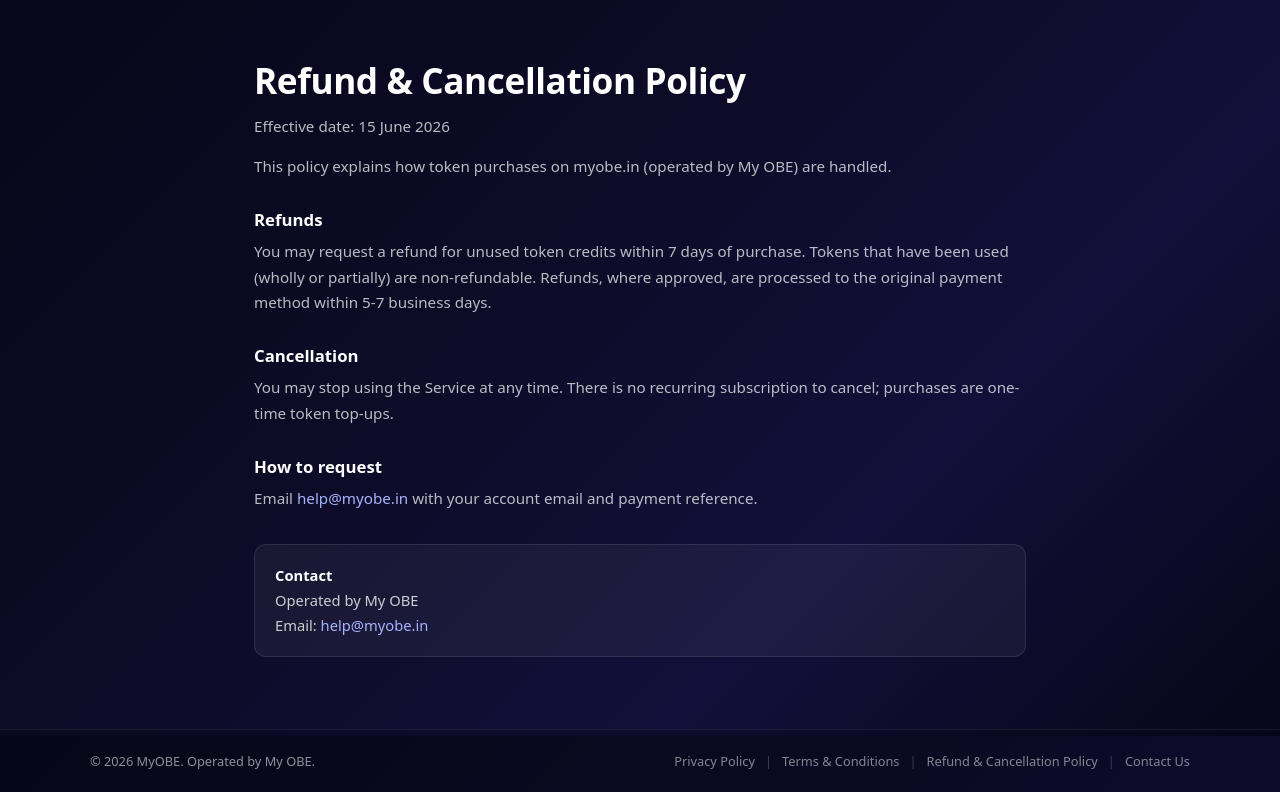
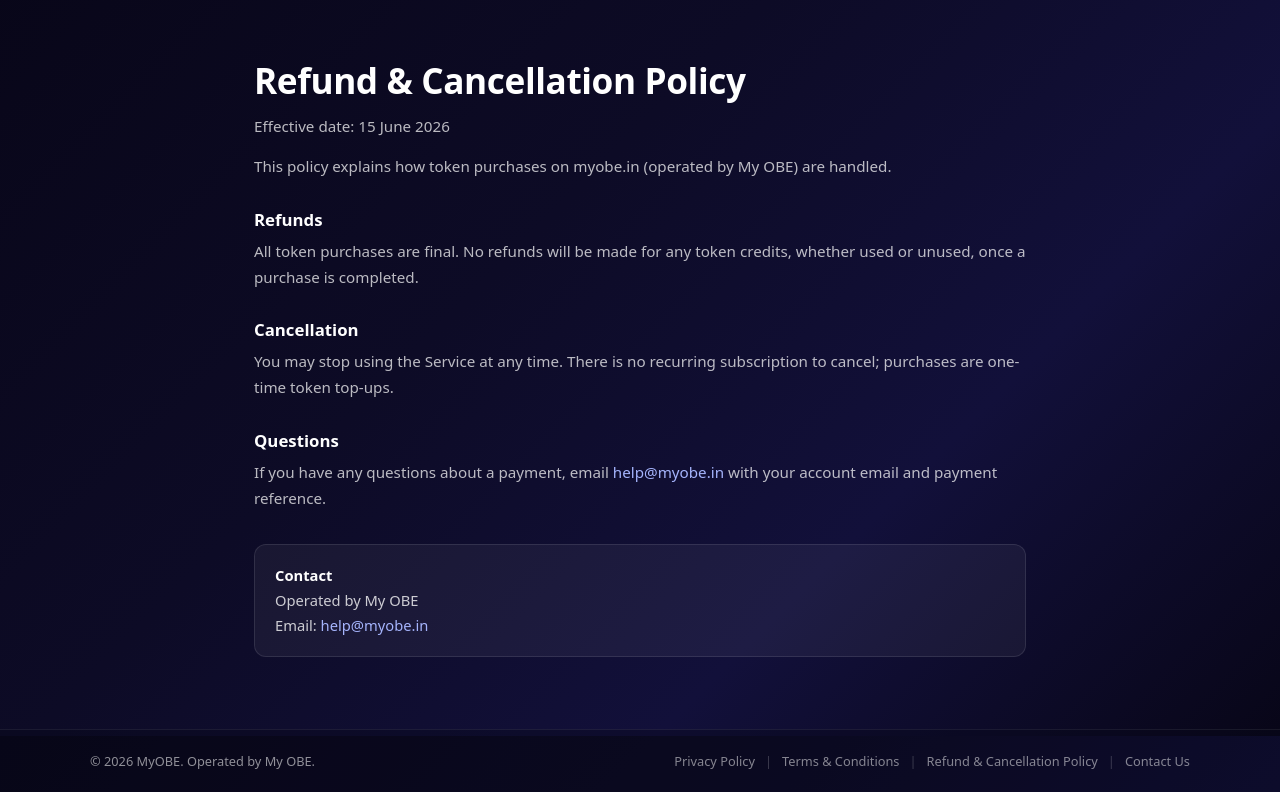
Before and after one commit to rvrohaan/myobe, a Flask app: page /refund in a window 1280 px wide. Shown: the part 64-856 px from the top of the page. Run offline with Flask 3, Linux system fonts and the light colour scheme; some libraries are stand-ins or nearby versions.

Commit message:
Removing refund

```diff
--- a/templates/refund.html
+++ b/templates/refund.html
@@ -22,16 +22,16 @@
      are handled.</p>
 
   <h2>Refunds</h2>
-  <p>You may request a refund for unused token credits within 7 days of purchase. Tokens
-     that have been used (wholly or partially) are non-refundable. Refunds, where approved,
-     are processed to the original payment method within 5-7 business days.</p>
+  <p>All token purchases are final. No refunds will be made for any token credits, whether
+     used or unused, once a purchase is completed.</p>
 
   <h2>Cancellation</h2>
   <p>You may stop using the Service at any time. There is no recurring subscription to
      cancel; purchases are one-time token top-ups.</p>
 
-  <h2>How to request</h2>
-  <p>Email <a href="mailto:help@myobe.in">help@myobe.in</a> with your account email and
+  <h2>Questions</h2>
+  <p>If you have any questions about a payment, email
+     <a href="mailto:help@myobe.in">help@myobe.in</a> with your account email and
      payment reference.</p>
 
   <div class="legal-contact">
```
